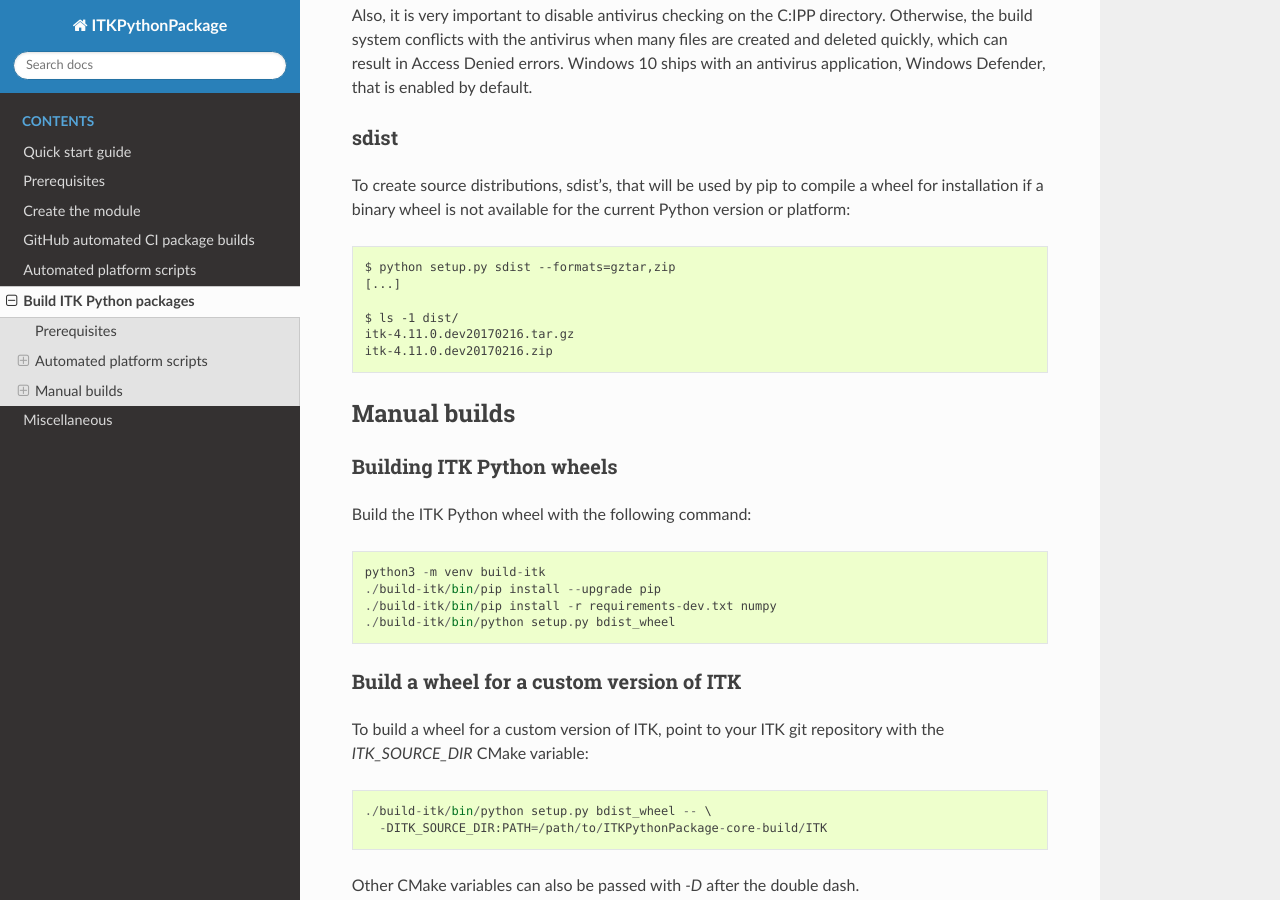
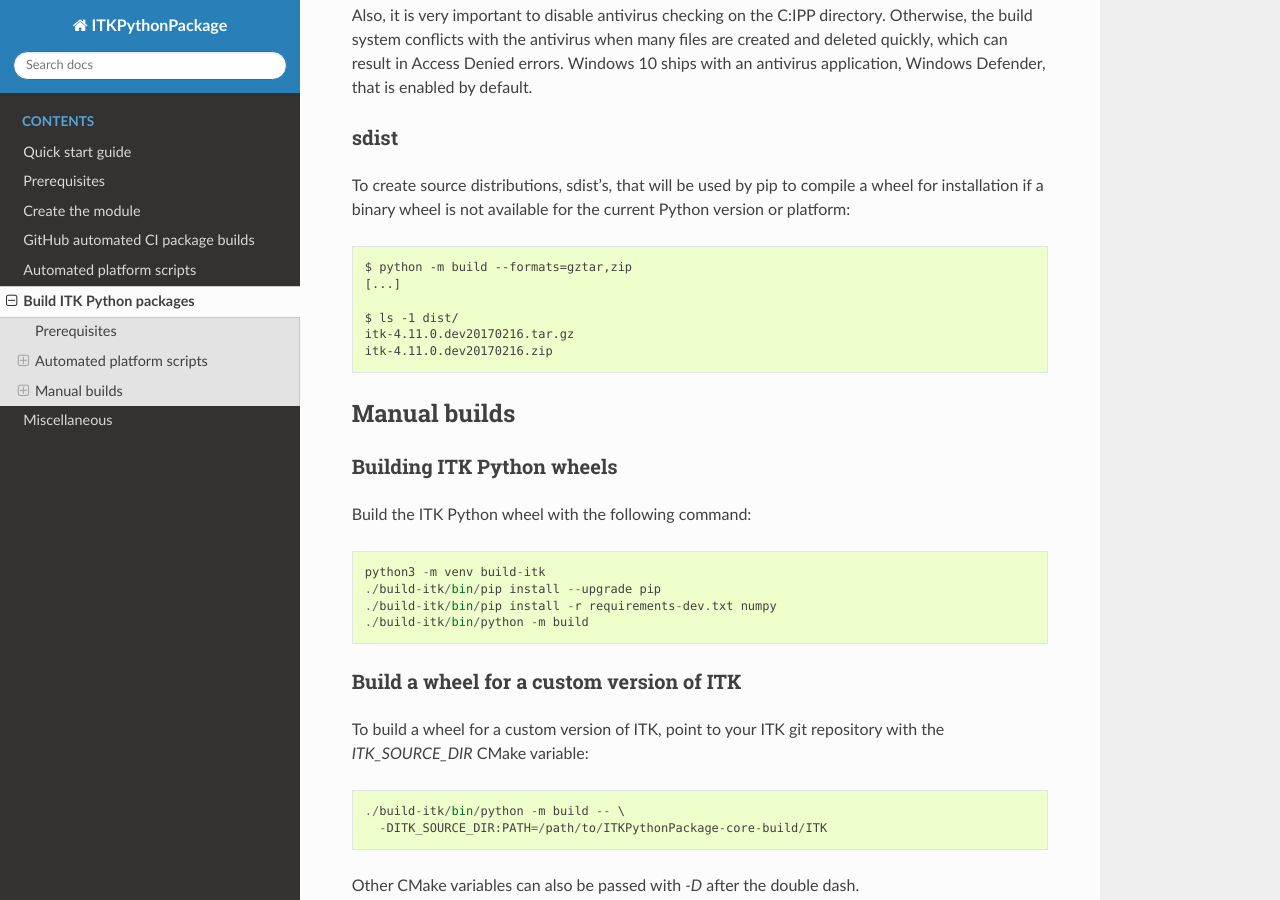
Before and after one commit to InsightSoftwareConsortium/ITKPythonPackage, a Sphinx documentation site: the page built from docs/Build_ITK_Python_packages.rst, in a window 1280 px wide and 900 px high, scrolled down 2146 px. Built offline with Sphinx 7.4.7 and the Read the Docs theme 3.1.0, drawn with Linux system fonts in a browser that asks for light colours.

Commit message:
ENH: Update to pyproject.toml from setup.py
Updated the documentation and function invocations.

```diff
--- a/docs/Build_ITK_Module_Python_packages.rst
+++ b/docs/Build_ITK_Module_Python_packages.rst
@@ -100,7 +100,7 @@
   python -m pip install itk-<your-short-module-name>
 
 where `itk-<your-short-module-name>` is the short name for your module that is
-specified in your setup.py file.
+specified in your pyproject.toml file.
 
 Automate PyPI Package Uploads
 -----------------------------
@@ -118,7 +118,7 @@
   itk-<your-short-module-name>
 
 where `<your-short-module-name>` is the short name for your module that is
-specified in your setup.py file. That scope will be available if you have
+specified in your pyproject.toml file. That scope will be available if you have
 already uploaded a first set of wheels via twine as described above; and that
 is the recommended approach. Otherwise, if you are creating the project at
 this time, choose an unlimited scope, but be careful with the created token.
@@ -137,7 +137,7 @@
   :alt: GitHub PyPI token secret
 
 To push packages to PyPI, first, make sure to update the `version` for your
-package in the *setup.py* file. The initial version might be `0.1.0` or
+package in the *pyproject.toml* file. The initial version might be `0.1.0` or
 `1.0.0`. Subsequent versions should follow
 `semantic versioning <https://semver.org/>`_.
 
--- a/docs/Build_ITK_Python_packages.rst
+++ b/docs/Build_ITK_Python_packages.rst
@@ -99,7 +99,7 @@
 
 To create source distributions, sdist's, that will be used by pip to compile a wheel for installation if a binary wheel is not available for the current Python version or platform::
 
-	$ python setup.py sdist --formats=gztar,zip
+	$ python -m build --formats=gztar,zip
 	[...]
 
 	$ ls -1 dist/
@@ -117,7 +117,7 @@
 	python3 -m venv build-itk
 	./build-itk/bin/pip install --upgrade pip
 	./build-itk/bin/pip install -r requirements-dev.txt numpy
-	./build-itk/bin/python setup.py bdist_wheel
+	./build-itk/bin/python -m build
 
 Build a wheel for a custom version of ITK
 -----------------------------------------
@@ -125,7 +125,7 @@
 To build a wheel for a custom version of ITK, point to your ITK git repository
 with the `ITK_SOURCE_DIR` CMake variable::
 
-	./build-itk/bin/python setup.py bdist_wheel -- \
+	./build-itk/bin/python -m build -- \
 	  -DITK_SOURCE_DIR:PATH=/path/to/ITKPythonPackage-core-build/ITK
 
 Other CMake variables can also be passed with `-D` after the double dash.
--- a/docs/index.rst
+++ b/docs/index.rst
@@ -1,7 +1,7 @@
 Welcome to ITKPythonPackage's documentation!
 ============================================
 
-This project provides a ``setup.py`` script to build ITK Python wheels and
+This project provides a ``pyproject.toml`` script to build ITK Python wheels and
 infrastructure to build ITK external module Python wheels.
 
 `ITK <https://www.itk.org/>`_ is an open-source, cross-platform system that provides developers with an extensive suite of software tools for image analysis.
```
Also changed, not shown: README.md (+1 -1 lines), 4 other files.
